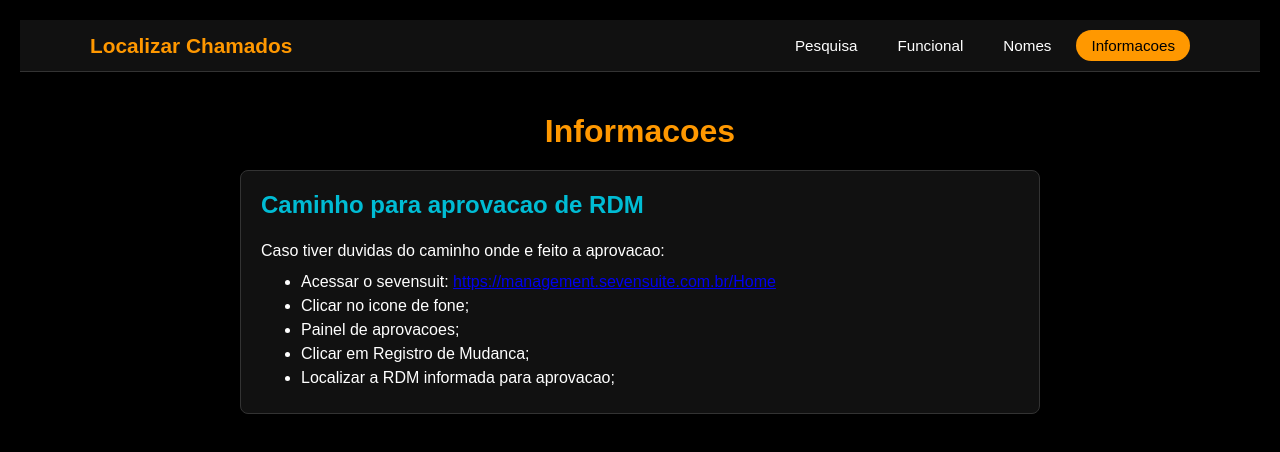
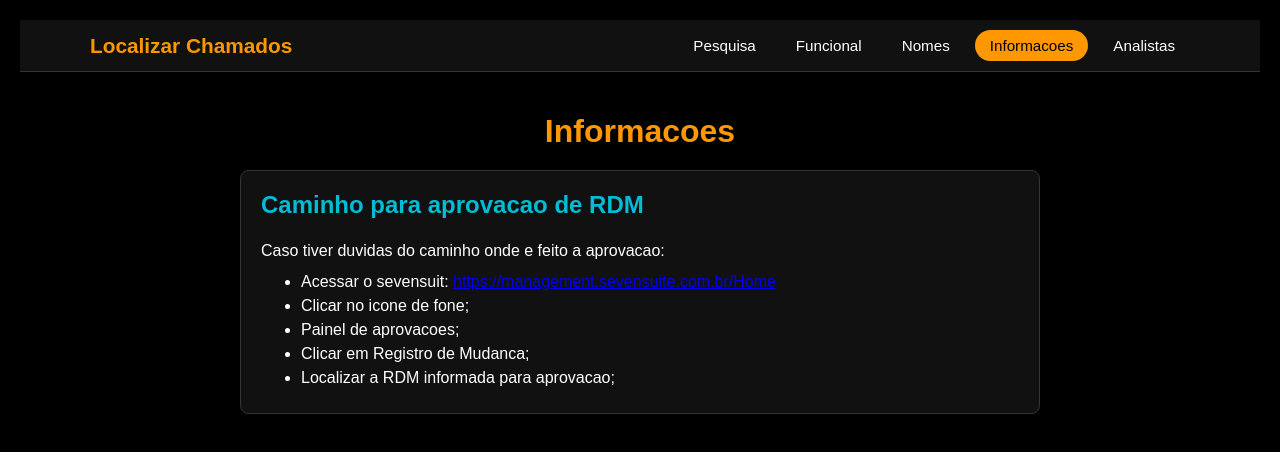
Before and after one commit to yurischulze98/pesquisa, a plain HTML site: page informacoes.html in a window 1280 px wide. Drawn offline with Linux system fonts and the light colour scheme.

Commit message:
Update informacoes.html
Adicionado a página de Analistas

```diff
--- a/informacoes.html
+++ b/informacoes.html
@@ -113,6 +113,7 @@
                 <a href="funcional.html">Funcional</a>
                 <a href="nomes.html">Nomes</a>
                 <a href="informacoes.html" class="active">Informacoes</a>
+				<a href="analistas.html">Analistas</a>
             </nav>
         </div>
     </header>
```
